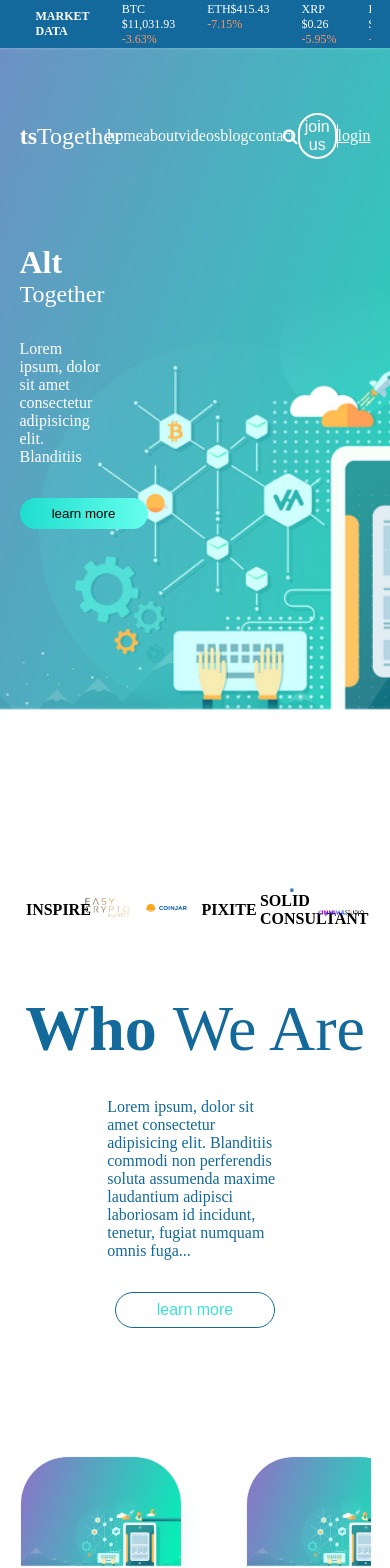
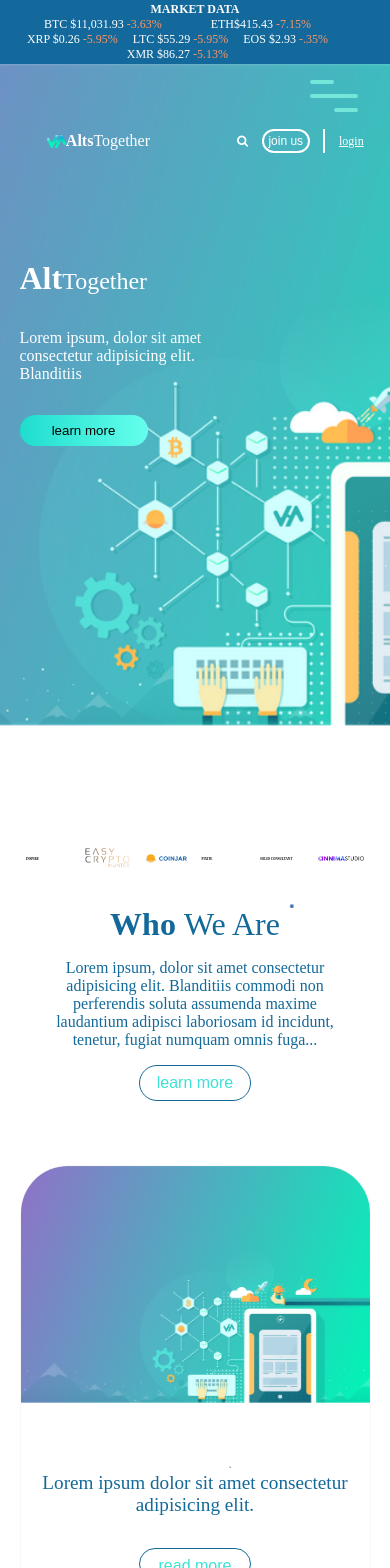
Before and after one commit to MohamedSaafan/homePage, a React (Create React App) app: page / in a window 390 px wide. Shown: the top 1568 px of the page. Built offline with nearby package versions, Linux system fonts and the light colour scheme.

Commit message:
finished the mobile version

```diff
--- a/src/components/About.css
+++ b/src/components/About.css
@@ -126,3 +126,32 @@
     font-size: 0.5rem;
   }
 }
+@media (min-width: 320px) and (max-width: 480px) {
+  .about {
+    height: 260vh;
+    margin-top: -4rem;
+  }
+  .about-items {
+    grid-template-columns: 1fr;
+    margin: 3rem auto;
+  }
+  .about .logos-item {
+    font-size: 0.2rem;
+  }
+  .about .info {
+    margin: 2rem auto;
+  }
+  .about .info > h4 {
+    font-size: 2rem;
+  }
+  .about .info > p {
+    width: 85%;
+    margin: 1rem auto;
+  }
+  .about .info button {
+    width: 7rem;
+  }
+  .about .info p {
+    text-align: center;
+  }
+}
--- a/src/components/FirstNavBar.css
+++ b/src/components/FirstNavBar.css
@@ -58,3 +58,27 @@
     font-size: 0.75rem;
   }
 }
+@media (min-width: 320px) and (max-width: 480px) {
+  .navbar:nth-child(1) {
+    height: 4rem;
+  }
+  .navbar:nth-child(1) .logo {
+    width: 100%;
+    margin: auto;
+  }
+  .navbar:nth-child(1) .logo {
+    text-align: center;
+  }
+  .navbar .container {
+    flex-wrap: wrap;
+  }
+  .navbar:nth-child(1) ul {
+    flex-wrap: wrap;
+    justify-content: space-around;
+    width: 90%;
+  }
+  .navbar:nth-child(1) ul li {
+    margin: 0 0.2rem;
+    font-size: 0.75rem;
+  }
+}
--- a/src/components/Footer.css
+++ b/src/components/Footer.css
@@ -73,3 +73,14 @@
     width: 30%;
   }
 }
+@media (min-width: 320px) and (max-width: 480px) {
+  .footer .socials {
+    font-size: 1rem;
+  }
+  .footer .copy-wrights {
+    width: 20%;
+  }
+  .footer .designer {
+    width: 30%;
+  }
+}
--- a/src/components/Header.css
+++ b/src/components/Header.css
@@ -45,3 +45,8 @@
     width: 50%;
   }
 }
+@media (min-width: 320px) and (max-width: 480px) {
+  .header-content {
+    width: 60%;
+  }
+}
--- a/src/components/MainNavBar.css
+++ b/src/components/MainNavBar.css
@@ -140,3 +140,37 @@ a {
     width: 40%;
   }
 }
+@media (min-width: 320px) and (max-width: 480px) {
+  .main-navbar .toggle-links {
+    display: flex;
+    width: 3rem;
+    height: 2rem;
+    top: 5rem;
+    right: 2rem;
+  }
+  .main-navbar .container .logo {
+    width: 45%;
+    order: 1;
+  }
+  .main-navbar .container .logo h1 {
+    font-size: 1rem;
+  }
+  .main-navbar .container .logo span {
+    font-size: 1rem;
+  }
+  .main-navbar ul {
+    display: none;
+    order: 3;
+  }
+  .main-navbar .nav-end {
+    font-size: 0.75rem;
+  }
+  .main-navbar .container .nav-end {
+    order: 2;
+    width: 40%;
+  }
+  .main-navbar button {
+    width: 3rem;
+    font-size: 0.75rem;
+  }
+}
```
